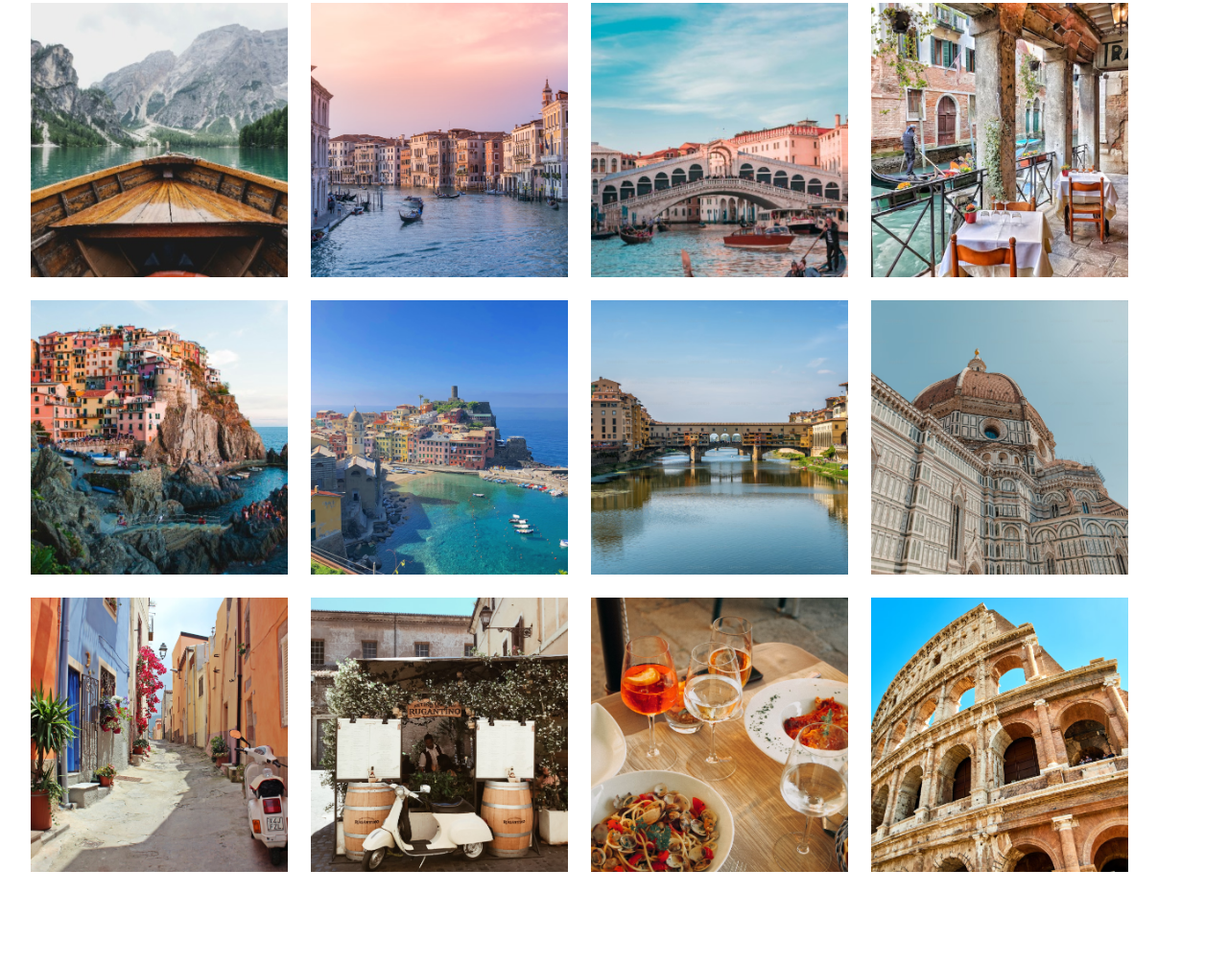
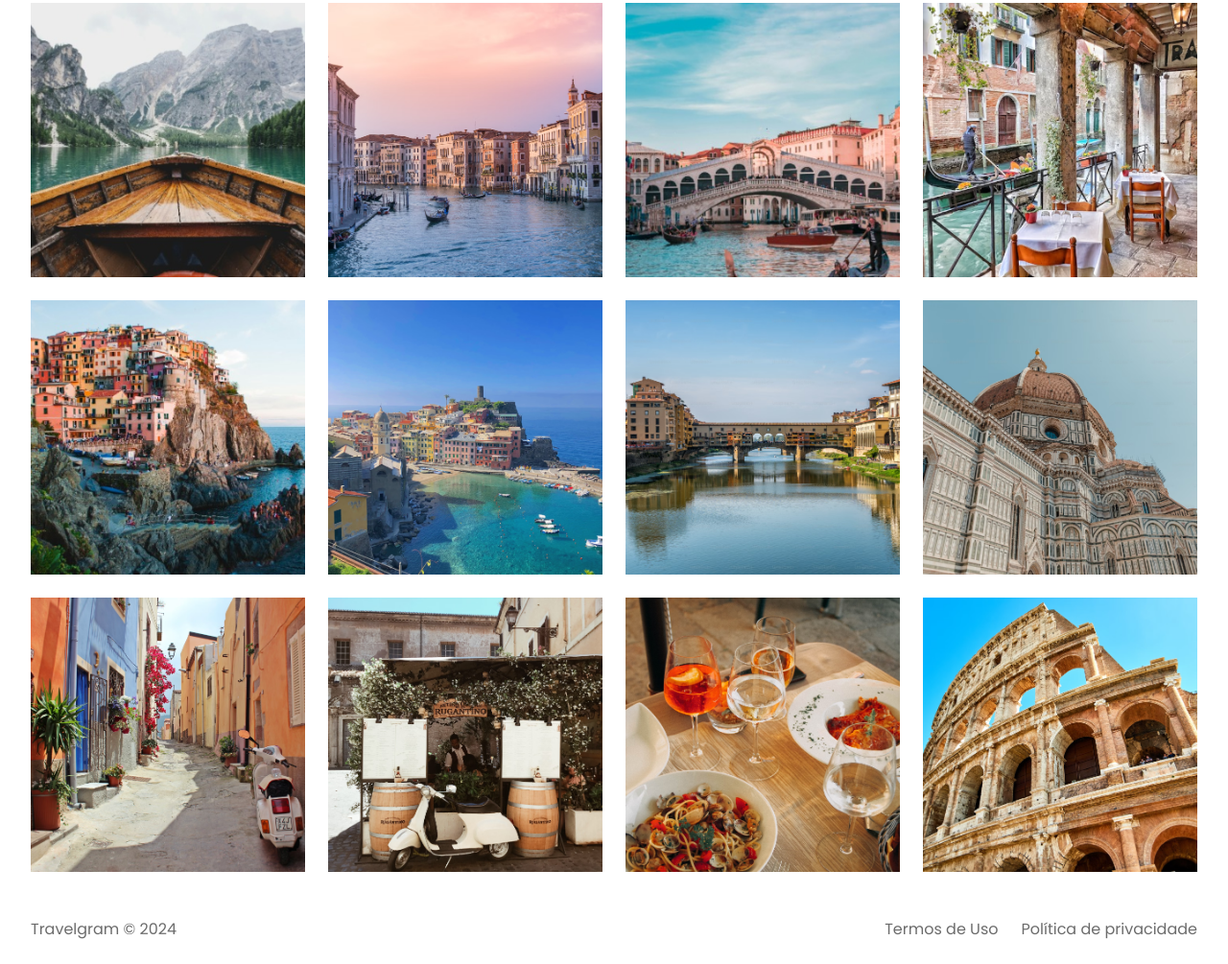
Before and after one commit to sbmatheuss/travelgram, a plain HTML site: page index.html in a window 1280 px wide. Shown: the part 357-1362 px from the top of the page at 96% size. Before the commit the page ends 1290 px from the top, so only its background shows below. Drawn offline with Linux system fonts and the light colour scheme; a web font is replaced by a local one.

Commit message:
footer criado

```diff
--- a/index.html
+++ b/index.html
@@ -82,5 +82,19 @@
     <img src="assets/images/Image 11.png" alt="...">
     <img src="assets/images/Image 12.png" alt="...">
   </main>
+
+  <footer class="container">
+    <span>
+      Travelgram &copy; 2024
+    </span>
+
+    <span>
+      Termos de Uso
+    </span>
+
+    <span>
+      Política de privacidade
+    </span>
+  </footer>
 </body>
 </html>
--- /dev/null
+++ b/styles/footer.css
@@ -0,0 +1,9 @@
+footer {
+  display: flex;
+  gap: 24px;
+  padding-block: 24px;
+}
+
+footer span:nth-child(1) {
+  margin-right: auto;
+}
--- a/styles/index.css
+++ b/styles/index.css
@@ -2,3 +2,4 @@
 @import url(nav.css);
 @import url(header.css);
 @import url(main.css);
+@import url(footer.css);
--- a/styles/main.css
+++ b/styles/main.css
@@ -6,7 +6,7 @@ main {
 }
 
 main img {
-  width: 268px;
+  width: 286px;
   height: 286px;
   object-fit: cover;
 }
```
Also changed, not shown: footer.css (added).
